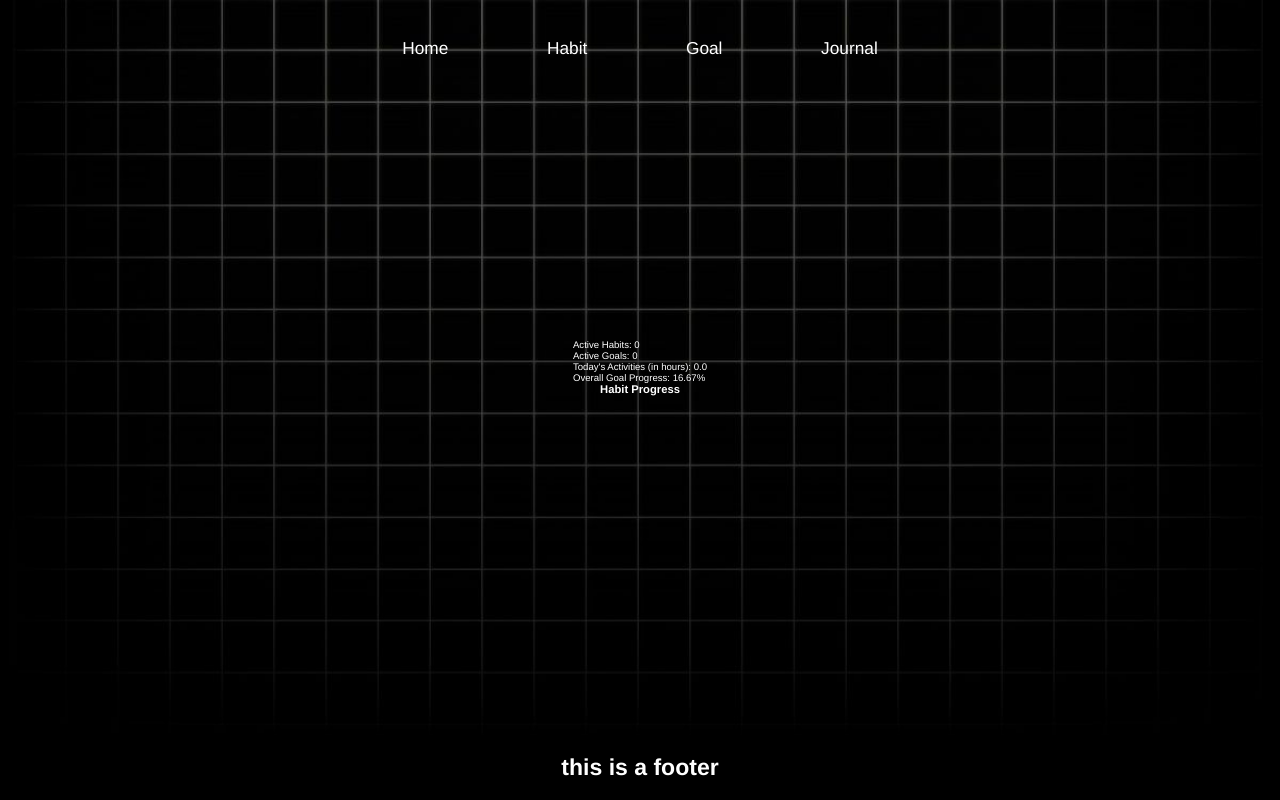
After one commit to rudrasaini-25/growth-tracker, a Django app: page /tracker/dashboard/ in a window 1280 px wide. The commit adds this page. Run offline with Django 5.2, Linux system fonts and the light colour scheme; a user stored in the database is signed in; tables that the repository leaves empty hold one stand-in row (values such as "Sample post").

Commit message:
Add dashboard functionality

```diff
--- a/tracker/static/style.css
+++ b/tracker/static/style.css
@@ -328,6 +328,10 @@ form label {
     justify-content: space-between;
 }
 
+.habit-display-container {
+    width: 60%;
+}
+
 .display-habits p{
     display: flex;
     align-items: center;
@@ -454,3 +458,19 @@ form label {
     outline: none;
     transition: border-color 0.2s ease, box-shadow 0.2s ease;
 }
+
+
+.progress-bar {
+    width: 100%;
+    height: 10px;
+    background-color: #ddd;
+    border-radius: 10px;
+    overflow: hidden;
+}
+
+.progress-fill {
+    height: 100%;
+    width: 0;
+    background-color: #4caf50;
+    border-radius: 10px;
+}
--- a/tracker/templates/base.html
+++ b/tracker/templates/base.html
@@ -15,7 +15,7 @@
         <header>
             <div class = "header">
                 <nav class = "nevbar">
-                    <a href="#home">Home</a>
+                    <a onclick = "window.location.href='/tracker/dashboard/'">Home</a>
                     <a onclick = "window.location.href='/tracker/habits/'">Habit</a>
                     <a onclick = "window.location.href='/tracker/goals/'">Goal</a>
                     <a href="#journal">Journal</a>
--- /dev/null
+++ b/tracker/templates/dashboard.html
@@ -0,0 +1,46 @@
+{% extends 'base.html' %}
+{% block content %}
+
+<div id="dashboard">
+
+    <p>Active Habits: {{ total_active_habits }}</p>
+    <p>Active Goals: {{ total_active_goals }}</p>
+    <p>Today's Activities (in hours): {{ today_hours }}</p>
+    <p>Overall Goal Progress: {{ progress_percentage|floatformat:2 }}%</p>
+
+</div>
+
+<div>
+
+    <h3>Habit Progress</h3>
+    <ul>
+        {% for habit in all_habits %}
+            <li>
+                <strong>{{ habit.title }}</strong> - {{ habit.status }}
+            </li>
+        {% endfor %}
+    </ul>
+
+</div>
+
+
+{% for goal in active_goals %}
+
+    <div class="goal-progress-item">
+        <h3>Goal Progress</h3>
+        <p>{{ goal.title }}</p>
+
+        <div class="progress-bar">
+            <div
+                class="progress-fill";
+                style="width: {{ goal.progress }}%;"
+            ></div>
+        </div>
+
+        <span>{{ goal.progress|floatformat:0 }}%</span>
+
+    </div>
+
+{% endfor %}
+
+{% endblock %}
--- a/tracker/templates/goal.html
+++ b/tracker/templates/goal.html
@@ -338,7 +338,7 @@
                 document.getElementById("extend-deadline").style.display = "none";
                 document.getElementById("new-deadline").style.display = "none";
                 document.getElementById("save-extended-deadline").style.display = "none";
-
+                document.getElementById('new-deadline-label').style.display = 'none';
 
             }
 
--- a/tracker/urls.py
+++ b/tracker/urls.py
@@ -1,6 +1,6 @@
 from django.contrib import admin
 from django.urls import path
-from .views import habits, add_habits, habits_activity, recurring_habits_activity, goals, add_goals, goal_activity, extend_deadline
+from .views import habits, add_habits, habits_activity, recurring_habits_activity, goals, add_goals, goal_activity, extend_deadline, dashboard
 
 urlpatterns = [
     path('habits/', habits, name='habits'),
@@ -11,5 +11,6 @@ urlpatterns = [
     path('add_goals/', add_goals, name='add_goals'),
     path('goal_activity/', goal_activity, name= 'goal_activity'),
     path('extend_deadline/', extend_deadline, name='extend_deadline'),
+    path('dashboard/', dashboard, name='dashboard'),
 
 ]
--- a/tracker/views.py
+++ b/tracker/views.py
@@ -6,6 +6,8 @@ from .models import Habit, RecurringHabit, ActivityTimeCalculate, Goal
 from .forms import HabitForm, RecurringHabitForm, GoalForm
 from django.utils import timezone
 from datetime import date
+from django.db.models import Q
+from datetime import datetime, timedelta
 
 def habits(request):
 
@@ -144,7 +146,7 @@ def habits_activity(request):
         created_by=request.user,
         updated_by=request.user,
     )
-    today = datetime.date.today()
+    today = timezone.localdate()
 
     already_done = ActivityTimeCalculate.objects.filter(
         user=request.user,
@@ -369,7 +371,7 @@ def extend_deadline(request):
     today = timezone.localdate()
 
     if completed_hours >= goal.target_hours:
-            goal.status = "COMPLETED"
+        goal.status = "COMPLETED"
 
     elif completed_hours < goal.target_hours and today <= goal.target_date:
         goal.status = "ACTIVE"
@@ -378,3 +380,163 @@ def extend_deadline(request):
         goal.status = "EXPIRED"
 
     return JsonResponse({'success': True, 'status': goal.status, 'new_target_date': goal.target_date})
+
+
+
+def dashboard(request):
+
+    today = timezone.localdate()
+# for active habits
+    habits = Habit.objects.filter(
+        user=request.user,
+        start_date__lte=today,
+        end_date__gte=today
+    )
+    active_habits = habits.count()
+
+
+    today_weekday = today.strftime("%A").lower()
+
+    recurring_habits = RecurringHabit.objects.filter(
+        user=request.user,
+        start_date__lte=today,
+        end_date__gte=today
+    ).filter( Q(repetition = "daily") | Q(repetition = today_weekday) )
+    active_recurring_habits = recurring_habits.count()
+
+    total_active_habits = active_habits + active_recurring_habits
+
+
+# for active goals
+    goals = Goal.objects.filter(
+        user=request.user
+    )
+    active_goals = []
+    total_active_goals = 0
+    for goal in goals:
+        total_minutes = 0
+        activities = ActivityTimeCalculate.objects.filter(
+            user=request.user,
+            goal=goal
+        )
+
+        for activity in activities:
+            total_minutes += activity.work_duration
+        completed_hours = total_minutes / 60
+
+        if completed_hours >= goal.target_hours:
+            goal.status = "COMPLETED"
+
+        elif completed_hours < goal.target_hours and today <= goal.target_date:
+            goal.status = "ACTIVE"
+            total_active_goals += 1
+            goal_progress = (completed_hours / goal.target_hours) * 100 if goal.target_hours > 0 else 0
+
+            active_goals.append({
+                'title': goal.title,
+                'progress': goal_progress
+            })
+
+        else:
+            goal.status = "EXPIRED"
+
+# for todays activity in hours
+    today_start = timezone.make_aware(
+        datetime.combine(today, datetime.min.time())
+    )
+
+    tomorrow_start = today_start + timedelta(days=1)
+
+    todays_activities = ActivityTimeCalculate.objects.filter(
+        user=request.user,
+        created_at__gte=today_start,
+        created_at__lt=tomorrow_start
+    )
+
+    today_hours = sum( activity.work_duration for activity in todays_activities ) / 60
+
+# for overall goal progress
+
+    total_completed_hours = 0
+    total_target_hours = 0
+
+    for goal in goals:
+        # calculate this goal's completed_hours
+        total_minutes = 0
+        activities = ActivityTimeCalculate.objects.filter(
+            user=request.user,
+            goal=goal
+        )
+
+        for activity in activities:
+            total_minutes += activity.work_duration
+
+        completed_hours = total_minutes / 60
+
+        total_completed_hours += completed_hours
+        total_target_hours += goal.target_hours
+
+        progress_percentage = (total_completed_hours / total_target_hours * 100) if total_target_hours > 0 else 0
+
+# for the habit ,done/pending
+    # normal habits
+    todays_habit_activities = ActivityTimeCalculate.objects.filter(
+        user=request.user,
+        habit__isnull=False,
+        created_at__gte=today_start,
+        created_at__lt=tomorrow_start
+    )
+    completed_habit_ids = set(
+        activity.habit_id
+        for activity in todays_habit_activities
+    )
+    habit_data = []
+    for habit in habits:
+
+        if habit.id in completed_habit_ids:
+            status = "DONE"
+        else:
+            status = "PENDING"
+
+        habit_data.append({
+            'title': habit.title,
+            'status': status
+        })
+
+    # recurring habits
+    todays_recurring_habit_activities = ActivityTimeCalculate.objects.filter(
+        user=request.user,
+        recurring_habit__isnull=False,
+        created_at__gte=today_start,
+        created_at__lt=tomorrow_start
+    )
+    completed_recurring_habit_ids = set(
+        activity.recurring_habit_id
+        for activity in todays_recurring_habit_activities
+    )
+    recurring_habit_data = []
+
+    for habit in recurring_habits:
+
+        if habit.id in completed_recurring_habit_ids:
+            status = "DONE"
+        else:
+            status = "PENDING"
+
+        recurring_habit_data.append({
+            'title': habit.title,
+            'status': status
+        })
+
+    all_habits = habit_data + recurring_habit_data
+
+
+    context = {
+        'total_active_habits': total_active_habits,
+        'total_active_goals': total_active_goals,
+        'today_hours': today_hours,
+        'active_goals': active_goals,
+        'progress_percentage': progress_percentage,
+        'all_habits': all_habits,
+    }
+    return render(request, "dashboard.html", context)
```
